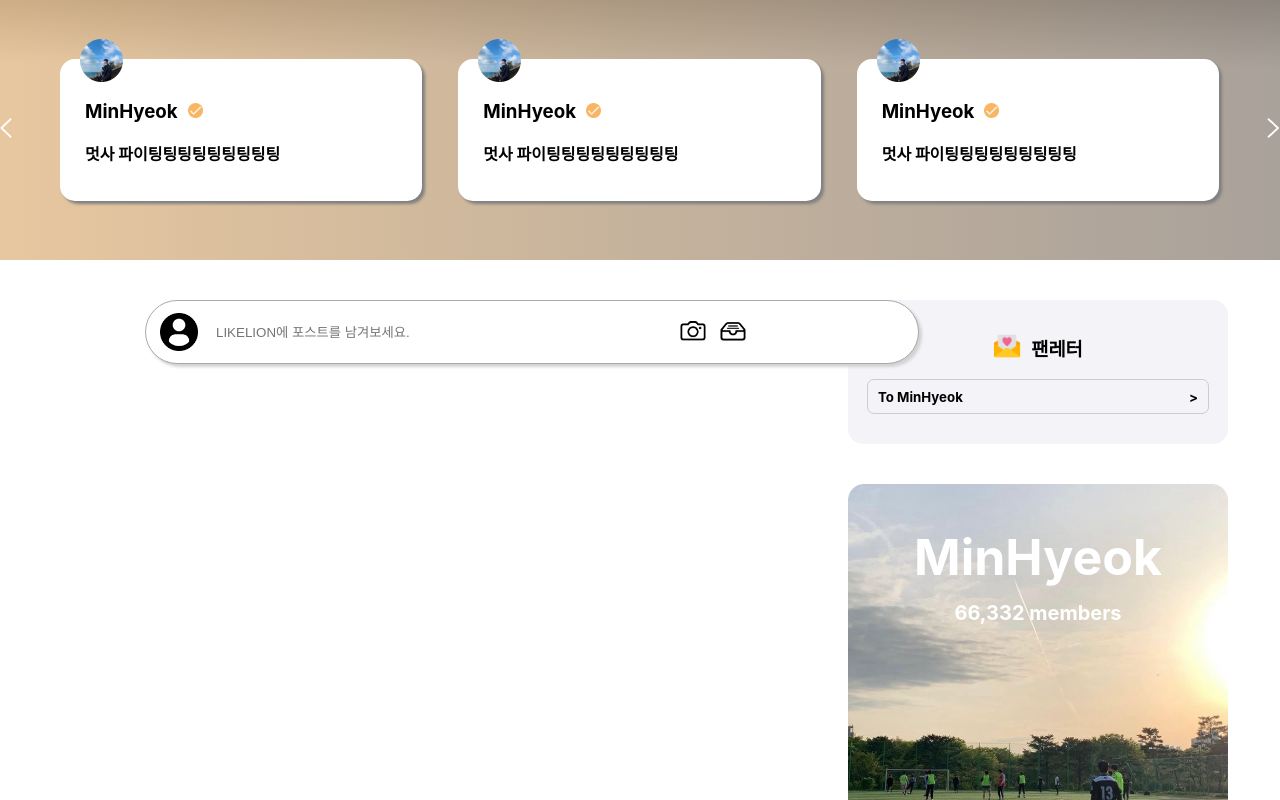
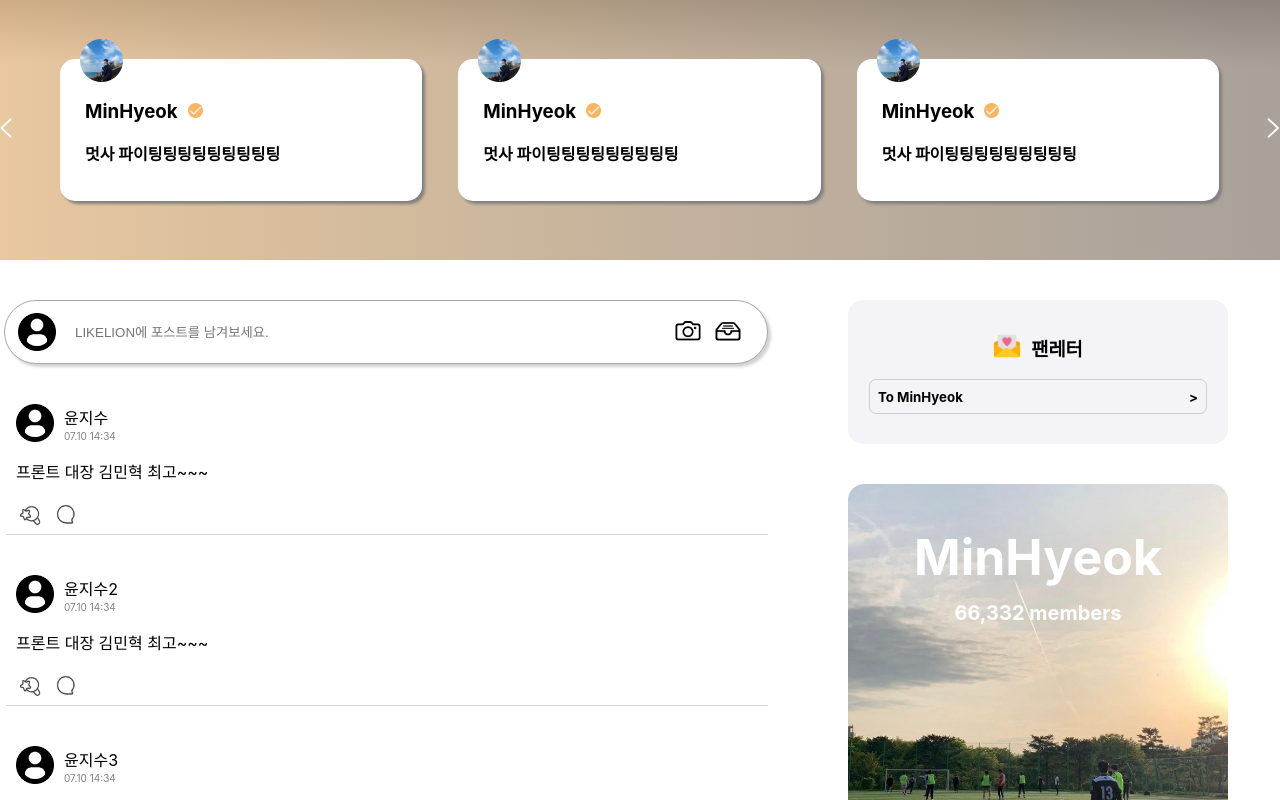
Before and after one commit to LikeLionToy1/toy-project, a React (Create React App) app in the folder artist-community/: page / in a window 1280 px wide. Shown: the top 800 px of the page. Built offline with nearby package versions, Linux system fonts and the light colour scheme; a web font is replaced by a local one.

Commit message:
1차 완성

```diff
--- a/artist-community/src/pages/Section2.jsx
+++ b/artist-community/src/pages/Section2.jsx
@@ -3,6 +3,8 @@ import React from "react";
 import user_profile from "../assets/user_profile.png";
 import camera from "../assets/input_camera.png";
 import tray from "../assets/input_tray.png";
+import heart from "../assets/heart-removebg-preview.png";
+import comment from "../assets/comment-removebg-preview.png";
 
 const Section2 = () => {
   return (
@@ -19,6 +21,102 @@ const Section2 = () => {
         <img src={camera} width={"30px"} />
         <img src={tray} width={"30px"} style={{ marginLeft: "10px" }} />
       </div>
+
+      <div className="user_box">
+        <div className="user_box2">
+          <img src={user_profile} width={"38px"} />
+          <div
+            style={{
+              display: "flex",
+              flexDirection: "column",
+              justifyContent: "space-evenly",
+            }}
+          >
+            <p style={{ marginTop: "0px", marginBottom: "0px" }}>윤지수</p>
+            <p
+              style={{
+                marginTop: "0px",
+                fontSize: "10px",
+                color: "grey",
+                marginBottom: "0px",
+              }}
+            >
+              07.10 14:34
+            </p>
+          </div>
+        </div>
+        <div>
+          <p>프론트 대장 김민혁 최고~~~</p>
+        </div>
+        <div className="heart_comment">
+          <img src={heart} width={"30px"} style={{ marginRight: "5px" }} />
+          <img src={comment} width={"30px"} />
+        </div>
+      </div>
+
+      <div className="user_box">
+        <div className="user_box2">
+          <img src={user_profile} width={"38px"} />
+          <div
+            style={{
+              display: "flex",
+              flexDirection: "column",
+              justifyContent: "space-evenly",
+            }}
+          >
+            <p style={{ marginTop: "0px", marginBottom: "0px" }}>윤지수2</p>
+            <p
+              style={{
+                marginTop: "0px",
+                fontSize: "10px",
+                color: "grey",
+                marginBottom: "0px",
+              }}
+            >
+              07.10 14:34
+            </p>
+          </div>
+        </div>
+        <div>
+          <p>프론트 대장 김민혁 최고~~~</p>
+        </div>
+        <div className="heart_comment">
+          <img src={heart} width={"30px"} style={{ marginRight: "5px" }} />
+          <img src={comment} width={"30px"} />
+        </div>
+      </div>
+
+      <div className="user_box">
+        <div className="user_box2">
+          <img src={user_profile} width={"38px"} />
+          <div
+            style={{
+              display: "flex",
+              flexDirection: "column",
+              justifyContent: "space-evenly",
+            }}
+          >
+            <p style={{ marginTop: "0px", marginBottom: "0px" }}>윤지수3</p>
+            <p
+              style={{
+                marginTop: "0px",
+                fontSize: "10px",
+                color: "grey",
+                marginBottom: "0px",
+              }}
+            >
+              07.10 14:34
+            </p>
+          </div>
+        </div>
+        <div>
+          <p>프론트 대장 김민혁 최고~~~</p>
+        </div>
+        <div className="heart_comment">
+          <img src={heart} width={"30px"} style={{ marginRight: "5px" }} />
+          <img src={comment} width={"30px"} />
+        </div>
+      </div>
     </div>
   );
 };
--- a/artist-community/src/style/Feed.css
+++ b/artist-community/src/style/Feed.css
@@ -9,8 +9,9 @@
 }
 
 input {
-  width: 700px;
+  width: 690px;
   height: 60px;
+  right: 30px;
   border-radius: 33px;
   /* 이렇게 하면 위, 왼쪽 테두리 색상만 채도가 낮아짐 (안 바뀜) -> 도대체 왜???????????????*/
 
@@ -23,10 +24,8 @@ input {
   border: solid 1px darkgray;
 
   box-shadow: 3px 3px 3px rgb(210, 210, 210);
-
   padding-left: 70px;
   margin-top: 40px;
-  margin-left: 145px;
 }
 
 input:focus {
@@ -55,8 +54,8 @@ input:focus {
   border-color: #cdcdcd;
   display: flex;
   justify-content: space-between;
-  padding-left: 10px;
-  padding-right: 10px;
+  padding-left: 8px;
+  padding-right: 8px;
 }
 
 .box3 h5 {
@@ -66,16 +65,40 @@ input:focus {
 
 .inner {
   position: relative;
+  display: flex;
+  flex-direction: column;
+  align-items: flex-end;
 }
 
 .user_profile {
   position: absolute;
-  left: 30px;
+  right: 712px;
   top: 8%;
 }
 
 .camera_tray {
   position: absolute;
-  right: 20px;
+  right: 25px;
   top: 8.5%;
 }
+
+.user_box {
+  width: 742px;
+  height: 130px;
+  background-color: white;
+  border-bottom: solid 1px #d8d8d8;
+  display: flex;
+  flex-direction: column;
+  justify-content: space-around;
+  margin-left: 155px;
+  margin-top: 40px;
+  padding-left: 10px;
+  padding-right: 10px;
+  position: relative;
+}
+
+.user_box2 {
+  width: 160px;
+  display: grid;
+  grid-template-columns: 30% 70%;
+}
```
Also changed, not shown: artist-community/src/assets/comment-removebg-preview.png (added), artist-community/src/assets/heart-removebg-preview.png (added).
